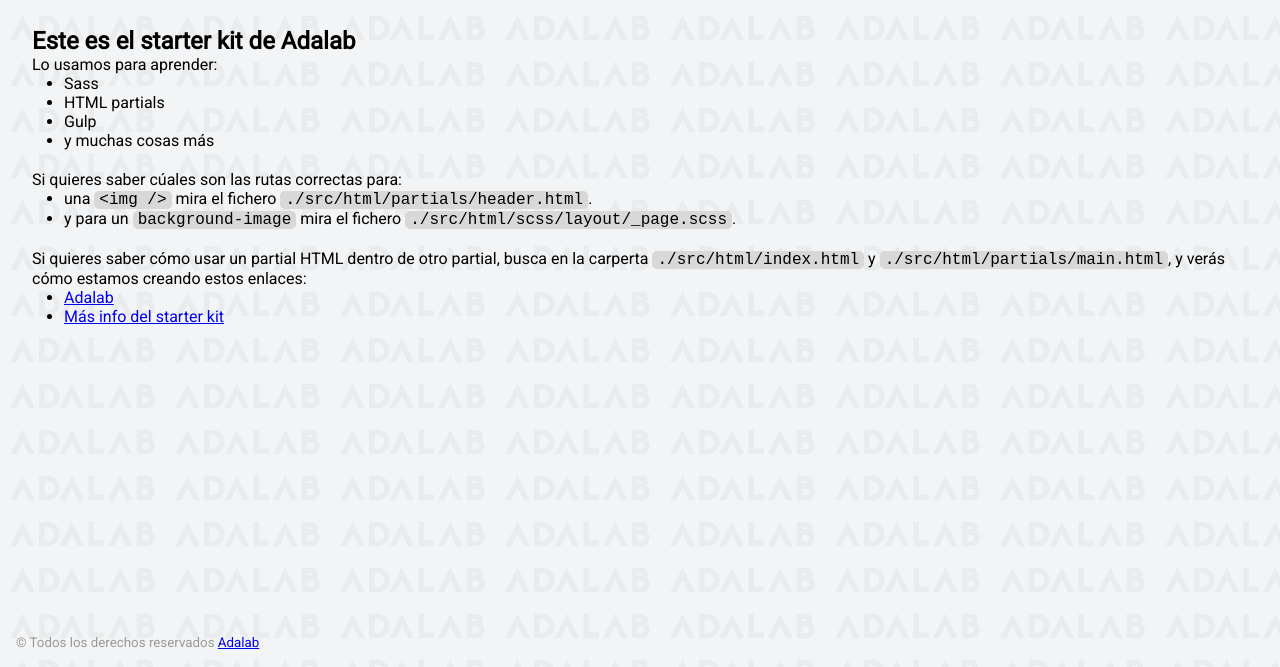
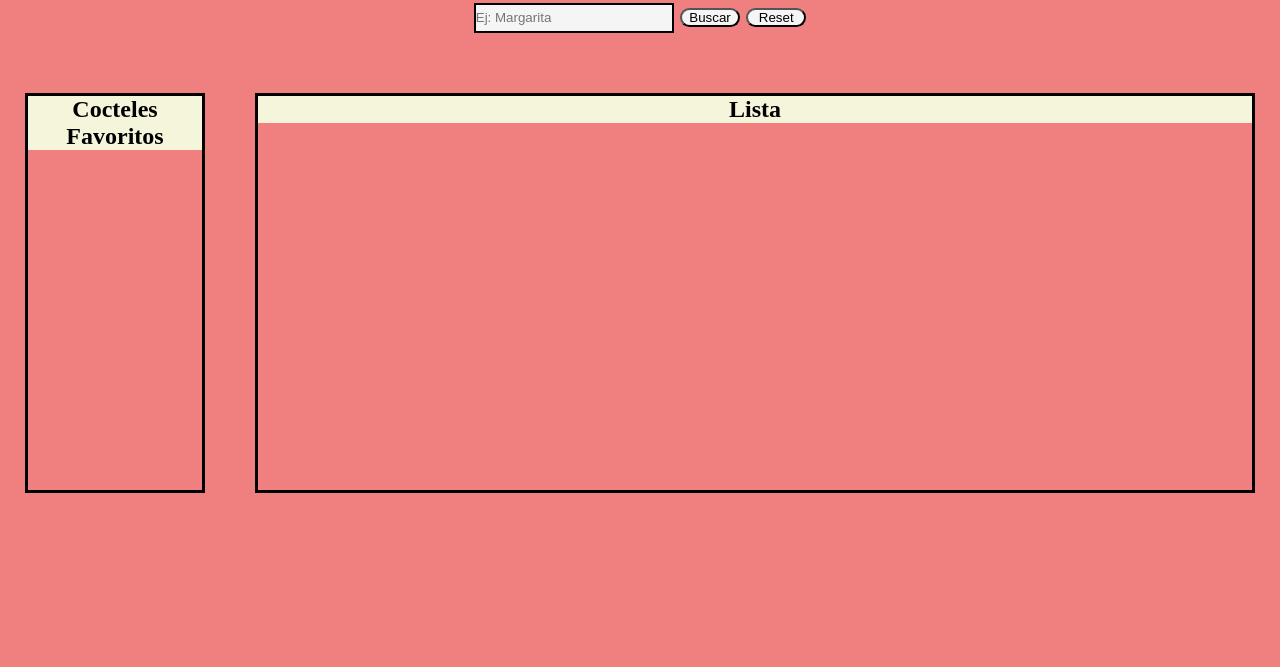
Before and after one commit to Adalab/modulo-2-evaluacion-final-miaor5, a website: page docs/index.html in a window 1280 px wide. Shown: the part 133-800 px from the top of the page. Drawn offline with Linux system fonts and the light colour scheme.

Commit message:
get link

```diff
--- a/docs/index.html
+++ b/docs/index.html
@@ -1,68 +1,57 @@
 <!DOCTYPE html>
 <html lang="es">
+
 <head>
   <meta charset="UTF-8" />
   <meta name="viewport" content="width=device-width, initial-scale=1" />
+  <script src="https://kit.fontawesome.com/aafd1b5041.js" crossorigin="anonymous"></script>
   <title>Adalab Web Starter Kit</title>
   <link href="https://fonts.googleapis.com/css?family=Roboto&display=swap" rel="stylesheet" />
   <link rel="stylesheet" href="./assets/css/main.css" />
   <link rel="icon" href="./assets/images/favicon.png" />
+  <script src="https://kit.fontawesome.com/aafd1b5041.js" crossorigin="anonymous"></script>
 </head>
 
 <body>
   <div class="page">
     <header class="page__header">
-        <img src="./assets/images/logo-adalab.png" alt="Adalab">
-        <h1>Bienvenidos a Adalab</h1>
+
     </header>
+    <main class="page__main">
+      <div class="container">
+        <h1 class="container_title">Buscador de cocteles</h1>
+        <form class="container_form js_container-form">
+          <input class="js_input_text  container_form-text" type="text" value="" placeholder="Ej: Margarita">
+          <input class="js_button_search container_form-button1" type="submit" value="Buscar">
+          <input class="js_button_reset" type="button" value="Reset">
+        </form>
+      </div>
+      <div class="lists">
 
-      <main class="page__main">
-        <h2>Este es el starter kit de Adalab</h2>
-        <p>Lo usamos para aprender:</p>
-        <ul class="main__list">
-          <li>Sass</li>
-          <li>HTML partials</li>
-          <li>Gulp</li>
-          <li>y muchas cosas más</li>
+        <section class="section_favorites">
+          <h2 class="section_favorites-title">Cocteles Favoritos</h2>
+          <ul class="js_list_favorite section_favorites-list  ">
           </ul>
-        <p>Si quieres saber cúales son las rutas correctas para:</p>
-        <ul class="main__list">
-          <li>
-            una <code class="code">&lt;img /&gt;</code> mira el fichero
-            <code class="code">./src/html/partials/header.html</code>.
-          </li>
-          <li>
-            y para un <code class="code">background-image</code> mira el fichero
-            <code class="code">./src/html/scss/layout/_page.scss</code>.
-          </li>
+
+        </section>
+
+
+        <section class="section_list">
+          <h2 class="section_list-title">Lista</h2>
+          <ul class="js_list_drink section_list-list">
           </ul>
-        <p>
-          Si quieres saber cómo usar un partial HTML dentro de otro partial, busca en la carperta
-          <code class="code">./src/html/index.html</code> y
-          <code class="code">./src/html/partials/main.html</code>, y verás cómo estamos creando estos
-          enlaces:
-        </p>
-        <ul class="main__list">
-          <li>
-            <a class="link__adalab" href="https://adalab.es">Adalab</a>
-
-          </li>
-          <li>
-            <a class="" href="./more-info.html">Más info del starter kit</a>
-
-          </li>
-        </ul>
-      </main>
-
-      <footer class="page__footer">
-        <small>
-          &copy; Todos los derechos reservados
-          <a class="link__adalab" href="https://adalab.es">Adalab</a>
-
-        </small>
-      </footer>
+        </section>
 
       </div>
+
+    </main>
+    <footer class="page__footer">
+
+    </footer>
+  </div>
   <script src="./assets/js/main.js"></script>
+
+  </head>
 </body>
+
 </html>
```
Also changed, not shown: docs/assets/css/main.css (+1 -1 lines), docs/assets/js/main.js (+1 -1 lines), docs/more-info.html (+1 -8 lines), README.md, docs/assets/images/bg-adalab.png (deleted), docs/assets/images/burcador.png (added), docs/assets/images/favicon.png (deleted), docs/assets/images/logo-adalab.png (deleted). Lines whose indentation alone changed are shown as unchanged.
